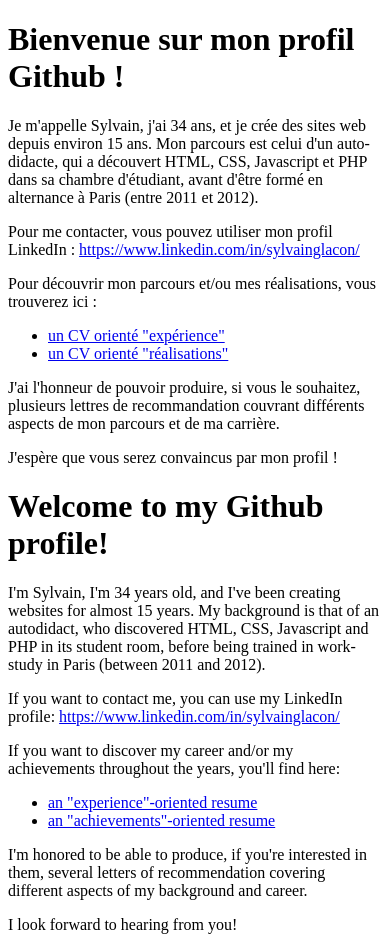
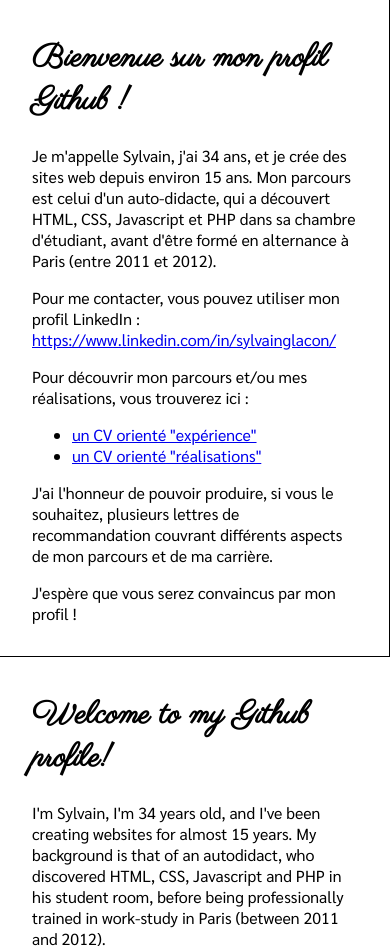
Before and after one commit to Lou117/about-me, a plain HTML site: page index.html in a window 390 px wide. Shown: the top 952 px of the page. Drawn offline with Linux system fonts and the light colour scheme.

Commit message:
Improve index page

```diff
--- a/index.html
+++ b/index.html
@@ -3,6 +3,54 @@
     <head>
         <meta charset="UTF-8">
         <title>Lou117</title>
+        <link rel="preconnect"
+              href="https://fonts.googleapis.com"
+        />
+        <link rel="preconnect"
+              href="https://fonts.gstatic.com"
+              crossorigin
+        />
+        <link href="https://fonts.googleapis.com/css2?family=Parisienne&family=Sarabun:ital,wght@0,100;0,200;0,300;0,400;0,500;0,600;0,700;0,800;1,100;1,200;1,300;1,400;1,500;1,600;1,700;1,800&display=swap"
+              rel="stylesheet"
+        />
+        <style>
+            body {
+                font-family: Sarabun, sans-serif;
+                margin: 0;
+                display: flex;
+                height: 100vh;
+                align-items: center;
+                font-size: 16px;
+
+                & > div {
+                    flex-grow: 1;
+                    padding: 1rem;
+
+                    &:first-child {
+                        border-right: 1px solid black;
+                    }
+                }
+
+                h1 {
+                    font-family: Parisienne, cursive;
+                }
+            }
+
+            @media screen and (max-width: 1080px) {
+                body {
+                    display: block;
+
+                    & > div {
+                        border: none;
+                        padding: 1rem 2rem;
+
+                        &:first-child {
+                            border-bottom: 1px solid black;
+                        }
+                    }
+                }
+            }
+        </style>
     </head>
     <body>
         <div lang="fr">
@@ -41,8 +89,8 @@
             <h1>Welcome to my Github profile!</h1>
             <p>
                 I'm Sylvain, I'm 34 years old, and I've been creating websites for almost 15 years. My background is
-                that of an autodidact, who discovered HTML, CSS, Javascript and PHP in its student room, before being
-                trained in work-study in Paris (between 2011 and 2012).
+                that of an autodidact, who discovered HTML, CSS, Javascript and PHP in his student room, before being
+                professionally trained in work-study in Paris (between 2011 and 2012).
             </p>
             <p>
                 If you want to contact me, you can use my LinkedIn profile:
```
